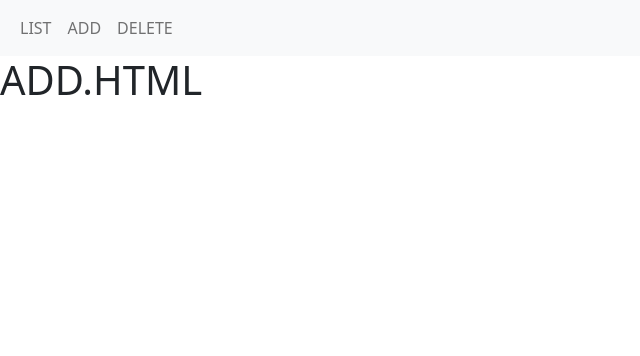
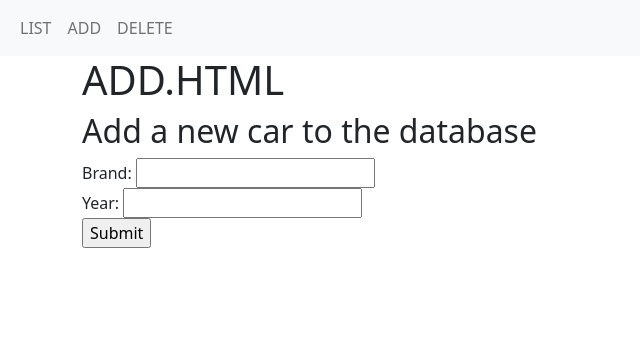
Before and after one commit to shnmrt/car_sell_site, a Django app: page /cars/add/ in a window 1280 px wide. Shown: the top 356 px of the page, without its empty margins (0-640 px from the left). Run offline with Django 4.2, Linux system fonts and the light colour scheme.

Commit message:
creating simple form for add.html

```diff
--- a/my_car_site/cars/templates/cars/add.html
+++ b/my_car_site/cars/templates/cars/add.html
@@ -1,5 +1,22 @@
 {% extends "base.html" %}
 
 {% block content %}
-<h1>ADD.HTML</h1>
+<div class='container'>
+    <h1>ADD.HTML</h1>
+    <h2>Add a new car to the database</h2>
+    <form action="" method="POST">
+        <div>
+            <label for="">Brand:</label>
+        <input type="text" id="brand", name="brand">
+        </div>
+        <div>
+            <label for="">Year:</label>
+        <input type="text" id="year" name="year">
+        </div>
+        <input type="submit">
+
+    </form>
+
+</div>
+
 {% endblock %}
--- a/my_car_site/cars/views.py
+++ b/my_car_site/cars/views.py
@@ -1,8 +1,11 @@
 from django.shortcuts import render
+from . import models
 
 # Create your views here.
 def list(request):
-    return render(request, 'cars/list.html')
+    all_cars = models.Car.objects.all()
+    context = {'all_cars':all_cars}
+    return render(request, 'cars/list.html', context=context)
 
 def add(request):
     return render(request, 'cars/add.html')
```
Also changed, not shown: my_car_site/cars/templates/cars/list.html (+9 -1 lines).
